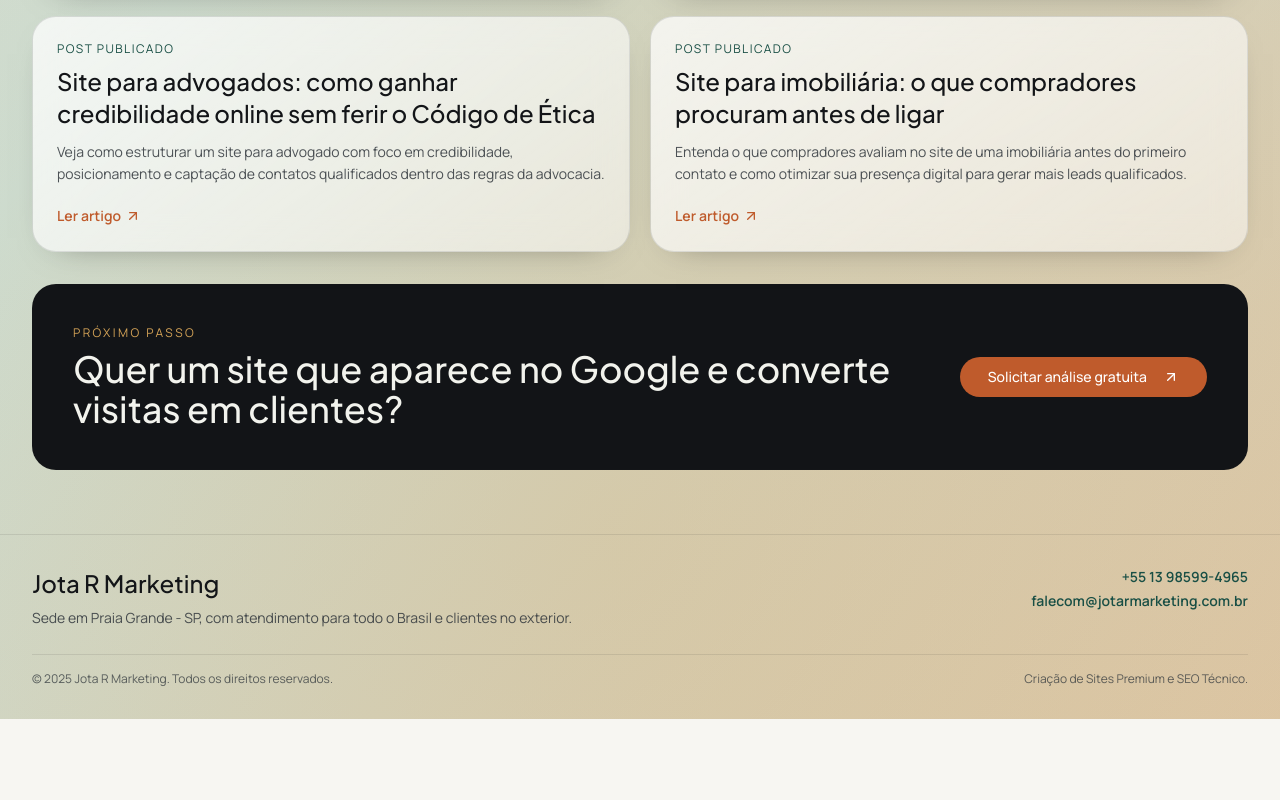
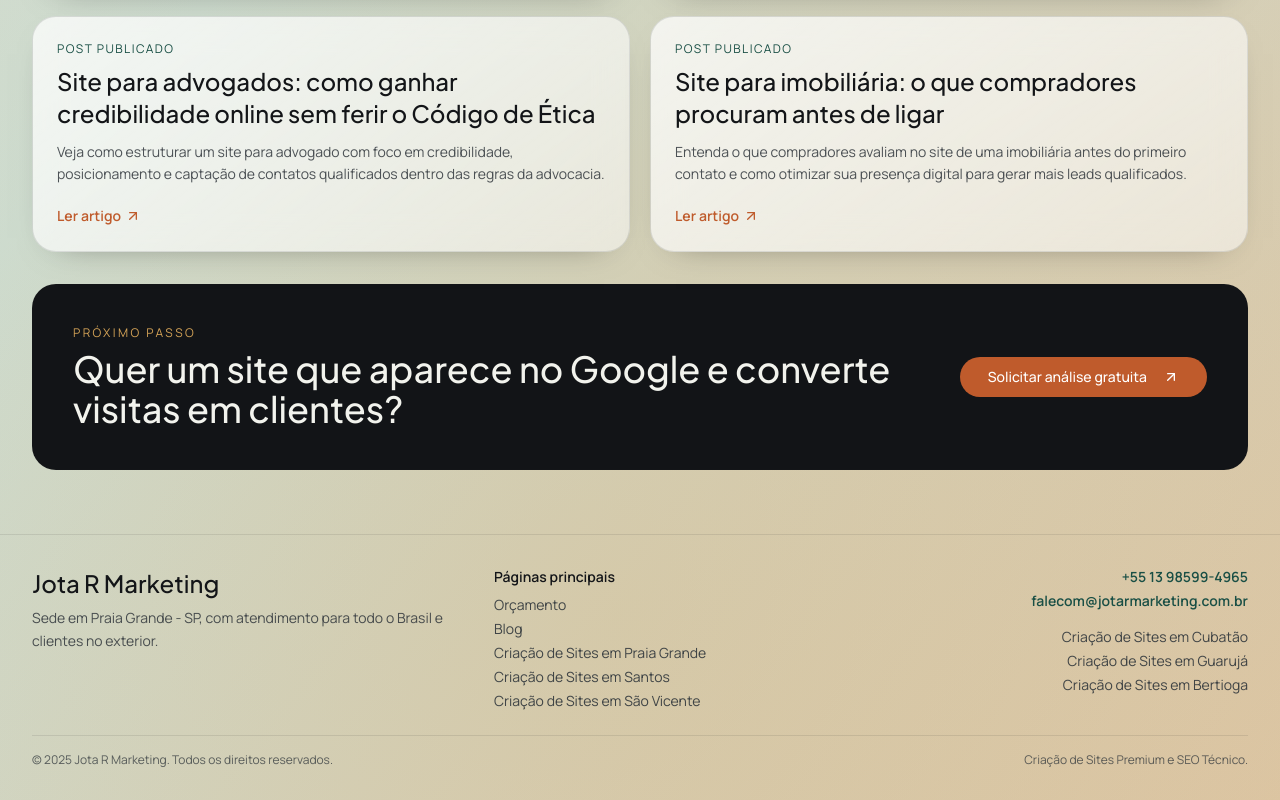
Before and after one commit to jailsonsntn/site-jotarmarketing, a React (Vite) app: page /blog in a window 1280 px wide. Shown: the part 1522-2322 px from the top of the page. Before the commit the page ends 2241 px from the top, so only its background shows below. Built offline with nearby package versions, Linux system fonts and the light colour scheme; no server answers; the database is empty.

Commit message:
Reforça links internos para indexação

```diff
--- a/src/components/SiteFooter.tsx
+++ b/src/components/SiteFooter.tsx
@@ -1,14 +1,47 @@
+import { Link } from 'react-router-dom';
+
 const SiteFooter = () => {
   return (
     <footer className="border-t border-[#1e2124]/10 px-5 py-8 lg:px-8">
       <div className="mx-auto w-full max-w-7xl">
-        <div className="grid gap-4 md:grid-cols-[1.4fr_1fr]">
+        <div className="grid gap-6 md:grid-cols-[1.2fr_1fr_1fr]">
           <div>
             <p className="font-display text-2xl text-[#131518]">Jota R Marketing</p>
             <p className="mt-2 text-sm leading-relaxed text-[#2f353b]/85">
               Sede em Praia Grande - SP, com atendimento para todo o Brasil e clientes no exterior.
             </p>
           </div>
+
+          <nav aria-label="Links principais" className="text-sm text-[#2f353b]/90">
+            <p className="font-semibold text-[#131518]">Páginas principais</p>
+            <ul className="mt-2 space-y-1">
+              <li>
+                <Link to="/orcamento" className="hover:underline">
+                  Orçamento
+                </Link>
+              </li>
+              <li>
+                <Link to="/blog" className="hover:underline">
+                  Blog
+                </Link>
+              </li>
+              <li>
+                <Link to="/praiagrande" className="hover:underline">
+                  Criação de Sites em Praia Grande
+                </Link>
+              </li>
+              <li>
+                <Link to="/santos" className="hover:underline">
+                  Criação de Sites em Santos
+                </Link>
+              </li>
+              <li>
+                <Link to="/saovicente" className="hover:underline">
+                  Criação de Sites em São Vicente
+                </Link>
+              </li>
+            </ul>
+          </nav>
 
           <div className="text-sm text-[#2f353b]/90 md:text-right">
             <p>
@@ -21,6 +54,23 @@ const SiteFooter = () => {
                 falecom@jotarmarketing.com.br
               </a>
             </p>
+            <div className="mt-4 space-y-1">
+              <p>
+                <Link to="/cubatao" className="hover:underline">
+                  Criação de Sites em Cubatão
+                </Link>
+              </p>
+              <p>
+                <Link to="/guaruja" className="hover:underline">
+                  Criação de Sites em Guarujá
+                </Link>
+              </p>
+              <p>
+                <Link to="/bertioga" className="hover:underline">
+                  Criação de Sites em Bertioga
+                </Link>
+              </p>
+            </div>
           </div>
         </div>
 
```
